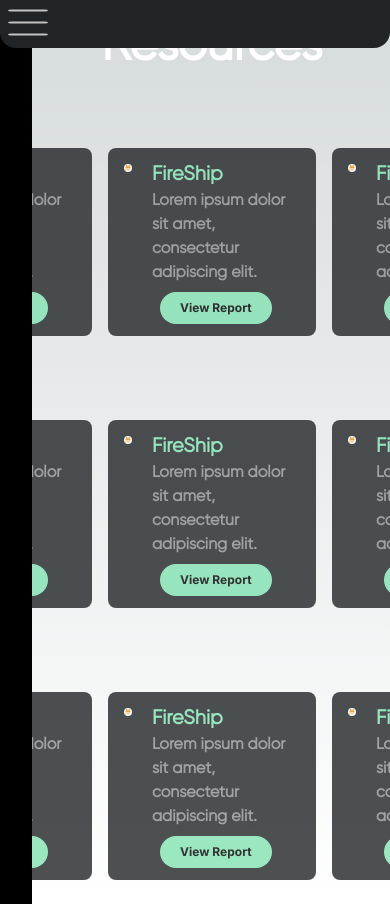
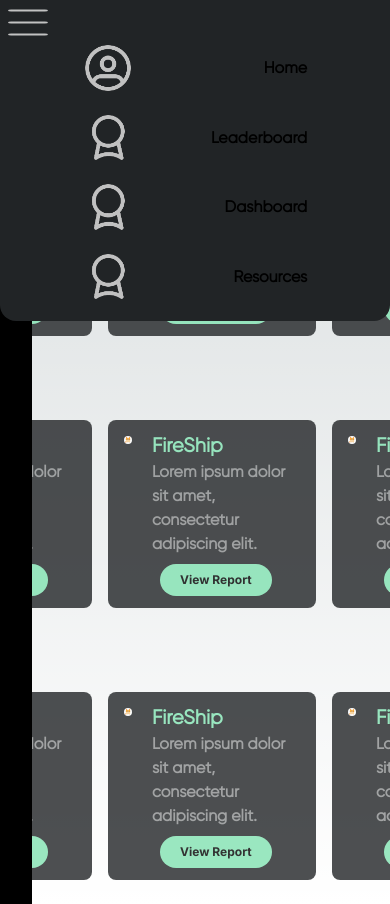
Before and after one commit to Keshav-Aneja/Forkthis-2023-frontend, a Next.js app: page /Resources in a window 390 px wide. Built offline with nearby package versions, Linux system fonts and the light colour scheme; what tailwindcss-gradients would draw is missing.

Commit message:
fix:small fix

```diff
--- a/src/components/Sidebar.tsx
+++ b/src/components/Sidebar.tsx
@@ -5,10 +5,8 @@
 import Link from "next/link";
 import Resources from "../app/resources/page";
 import Image from "next/image";
-
 export default function Sidebarrr() {
-  const isDesktop = useMediaQuery("(max-width: 500px)");
-  const [menuOpened, setMenuOpened] = useState(!isDesktop);
+  const [menuOpened, setMenuOpened] = useState(true);
 
   const toggleMenu = () => {
     setMenuOpened((prevMenuOpened) => !prevMenuOpened);
@@ -16,7 +14,9 @@
 
   return (
     <div
-      className={`mainNav bg-[#212426] fixed w-[100%] rounded-br-2xl rounded-bl-2xl h-12 p-2 ${
+      className={`mainNav ${
+        menuOpened ? "bg-[#212426] duration-0" : "bg-[rgba(0,0,0,0)"
+      } md:bg-[#212426] fixed w-[100%] rounded-br-2xl rounded-bl-2xl h-12 p-2 ${
         menuOpened ? "h-fit pb-5 p-2" : ""
       } md:h-16 md:flex md:items-center md:justify-center md:text-lg lg:rounded-br-2xl lg:h-screen lg:w-[7%]
        lg:rounded-tr-2xl lg:rounded-bl-none lg:p-0 lg:hover:w-[8%] duration-300 ease-linear z-50 lg:fixed`}
@@ -29,21 +29,26 @@
         </svg>
       </div>
       <div
-        className={`nav flex justify-center items-center flex-col gap-5 md:visible lg:visible md:flex-row md:justify-around md:w-[100%] md:items-baseline lg:flex-col lg:text-xs lg:h-[100%] lg:gap-0 ${
-          menuOpened ? "block" : "hidden"
-        }`}
+        className={`nav justify-center items-center ${
+          menuOpened ? "flex" : "hidden"
+        } md:flex flex-col gap-5 lg:flex md:flex-row md:justify-around md:w-[100%] md:items-baseline lg:flex-col lg:text-xs lg:h-[100%] lg:gap-0`}
       >
-        <div className="sm:w-[100%] sm:px-2 md:w-[60%] flex md:justify-between gap-5 items-center  md:gap-2 lg:flex-col lg:py-12 lg:gap-3 lg:w-[100%] lg:h-[30%] lg:hover:bg-black lg:px-5  lg:hover:text-sm duration-300 sm:justify-center">
+        {" "}
+        <Link
+          href="/"
+          className="w-full md:w-[30%] lg:w-full flex justify-center gap-5 items-center md:justify-center md:gap-2 lg:flex-col lg:h-[33.3%]  lg:hover:bg-black  lg:hover:text-sm duration-300"
+        >
+          <div className="home w-[60%] flex justify-between gap-5 items-center md:justify-center md:w-max md:gap-2 lg:flex-col lg:py-12 lg:gap-3 lg:w-[100%] lg:h-[30%] lg:hover:bg-black lg:px-5  lg:hover:text-sm duration-300">
             <Image
-            className="md:w-[1.5rem] lg:w-[2.2rem] sm:hidden md:block"
+              className="md:w-[1.5rem] lg:w-[2.2rem]"
               src="/dashboard/userIcon.png"
               width={50}
               height={50}
               alt="Picture of the author"
             />
-          <span className="font-gilroyRegular font-bold">Home</span>
-        </div>
-
+            <span className="font-gilroyRegular font-bold">Home</span>{" "}
+          </div>{" "}
+        </Link>
         <div
           className="w-full h-1 sm:hidden lg:block p-0 m-0"
           style={{
@@ -51,10 +56,10 @@
               "linear-gradient(90deg, rgba(33,36,38,1) 0%, rgba(71,74,76,1) 35%, rgba(84,87,89,1) 50%, rgba(71,74,76,1) 65%, rgba(33,36,38,1) 100%)",
           }}
         ></div>
-        <div className="sm:w-[100%] sm:px-2 md:w-[60%]badges flex flex-col gap-5 md:flex-row lg:flex-col lg:gap-0 lg:w-[100%] lg:text-xs lg:h-[70%]">
-          <div className="w-full flex justify-between gap-5 items-center md:justify-center md:gap-2 lg:flex-col lg:h-[33.3%]  lg:hover:bg-black  lg:hover:text-sm  duration-300 sm:justify-center">
+        <div className="w-[60%] badges flex flex-col gap-5 md:flex-row lg:flex-col lg:gap-0 lg:w-[100%] lg:text-xs lg:h-[70%]">
+          <div className="w-full flex justify-between gap-5 items-center md:justify-center md:gap-2 lg:flex-col lg:h-[33.3%]  lg:hover:bg-black  lg:hover:text-sm  duration-300">
             <Image
-              className="md:w-[1.5rem] lg:w-[2.2rem] sm:hidden md:block"
+              className="md:w-[1.5rem] lg:w-[2.2rem]"
               src="/dashboard/awardIcon.png"
               width={50}
               height={50}
@@ -64,10 +69,13 @@
               Leaderboard
             </span>
           </div>
-          <Link href="/dashboard">
-          <div className="w-full flex justify-between gap-5 items-center md:justify-center md:gap-2 lg:flex-col lg:h-[33.3%]  lg:hover:bg-black  lg:hover:text-sm  duration-300 sm:justify-center">
+          <Link
+          href="/"
+          className="w-full md:w-[30%] lg:w-full flex justify-center gap-5 items-center md:justify-center md:gap-2 lg:flex-col lg:h-[33.3%]  lg:hover:bg-black  lg:hover:text-sm duration-300"
+        >
+          <div className="w-full flex justify-between gap-5 items-center md:justify-center md:gap-2 lg:flex-col lg:h-[33.3%]  lg:hover:bg-black  lg:hover:text-sm  duration-300">
             <Image
-              className="md:w-[1.5rem] lg:w-[2.2rem] sm:hidden md:block"
+              className="md:w-[1.5rem] lg:w-[2.2rem]"
               src="/dashboard/awardIcon.png"
               width={50}
               height={50}
@@ -78,13 +86,12 @@
             </span>
           </div>
           </Link>
-
           <Link
-            href="/Resources"
-            className="w-full flex justify-between gap-5 items-center md:justify-center md:gap-2 lg:flex-col lg:h-[33.3%]  lg:hover:bg-black  lg:hover:text-sm duration-300 sm:justify-center "
+            href="/resources"
+            className="w-full flex justify-between gap-5 items-center md:justify-center md:gap-2 lg:flex-col lg:h-[33.3%]  lg:hover:bg-black  lg:hover:text-sm duration-300"
           >
             <Image
-              className="md:w-[1.5rem] lg:w-[2.2rem] sm:hidden md:block"
+              className="md:w-[1.5rem] lg:w-[2.2rem]"
               src="/dashboard/awardIcon.png"
               width={50}
               height={50}
```
Lines whose indentation alone changed are shown as unchanged.
